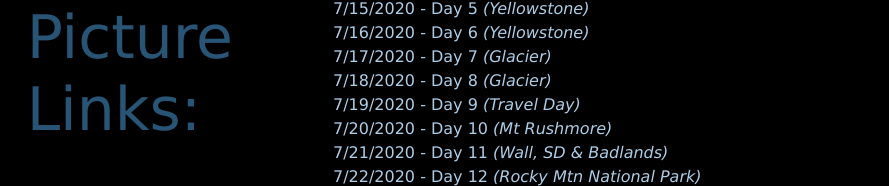
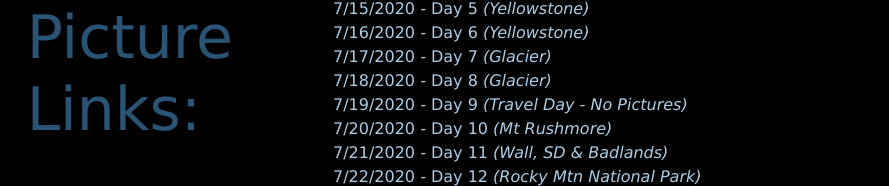
Before and after one commit to bokhaus/VacationGallery, a plain HTML site: page index.html in a window 1280 px wide. Shown: the part 1795-1981 px from the top of the page, without its empty margins (165-1054 px from the left). Drawn offline with nearby package versions, Linux system fonts and the light colour scheme; a script that the page names is missing.

Commit message:
Removed 7-19-2020.html link

```diff
--- a/index.html
+++ b/index.html
@@ -107,7 +107,7 @@
                     <li><a href="7-16-2020.html">7/16/2020 - Day 6 <i class="remove">(Yellowstone)</i></a></li>
                     <li><a href="7-17-2020.html">7/17/2020 - Day 7 <i class="remove">(Glacier)</i></a></li>
                     <li><a href="7-18-2020.html">7/18/2020 - Day 8 <i class="remove">(Glacier)</i></a></li>
-                    <li><a href="7-19-2020.html">7/19/2020 - Day 9 <i class="remove">(Travel Day)</i></a></li>
+                    <li><a href="#">7/19/2020 - Day 9 <i class="remove">(Travel Day - No Pictures)</i></a></li>
                     <li><a href="7-20-2020.html">7/20/2020 - Day 10 <i class="remove">(Mt Rushmore)</i></a></li>
                     <li><a href="7-21-2020.html">7/21/2020 - Day 11 <i class="remove">(Wall, SD & Badlands)</i></a></li>
                     <li><a href="7-22-2020.html">7/22/2020 - Day 12 <i class="remove">(Rocky Mtn National Park)</i></a></li>
```
